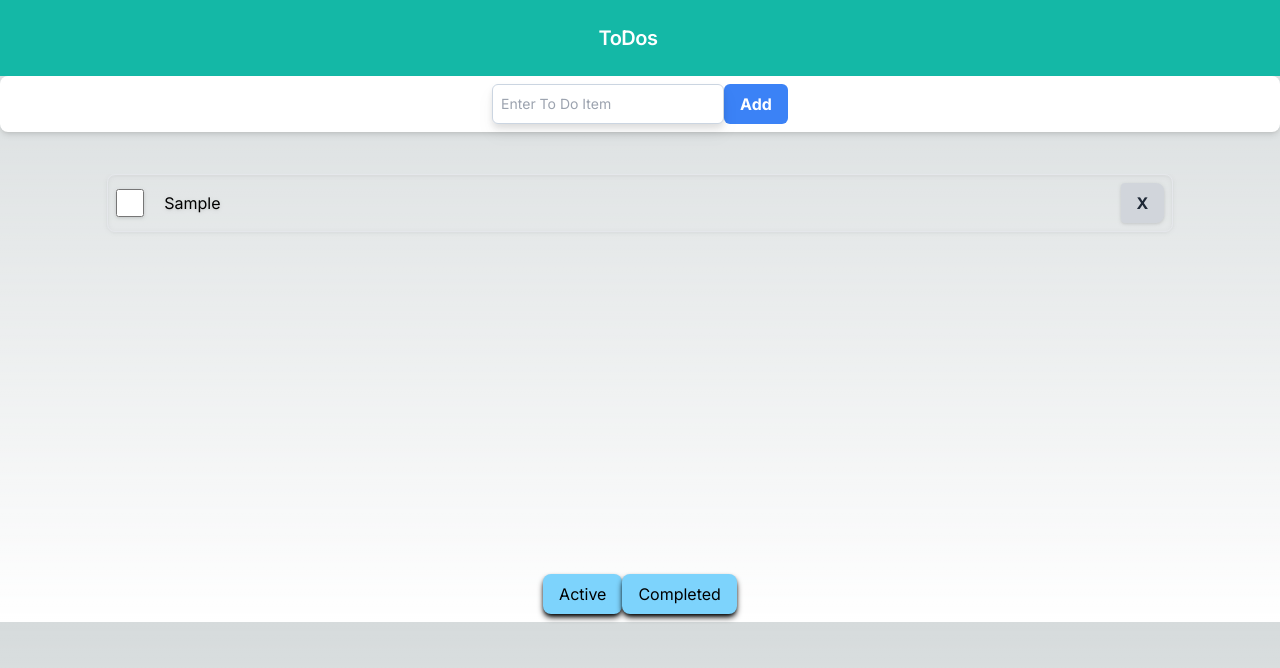
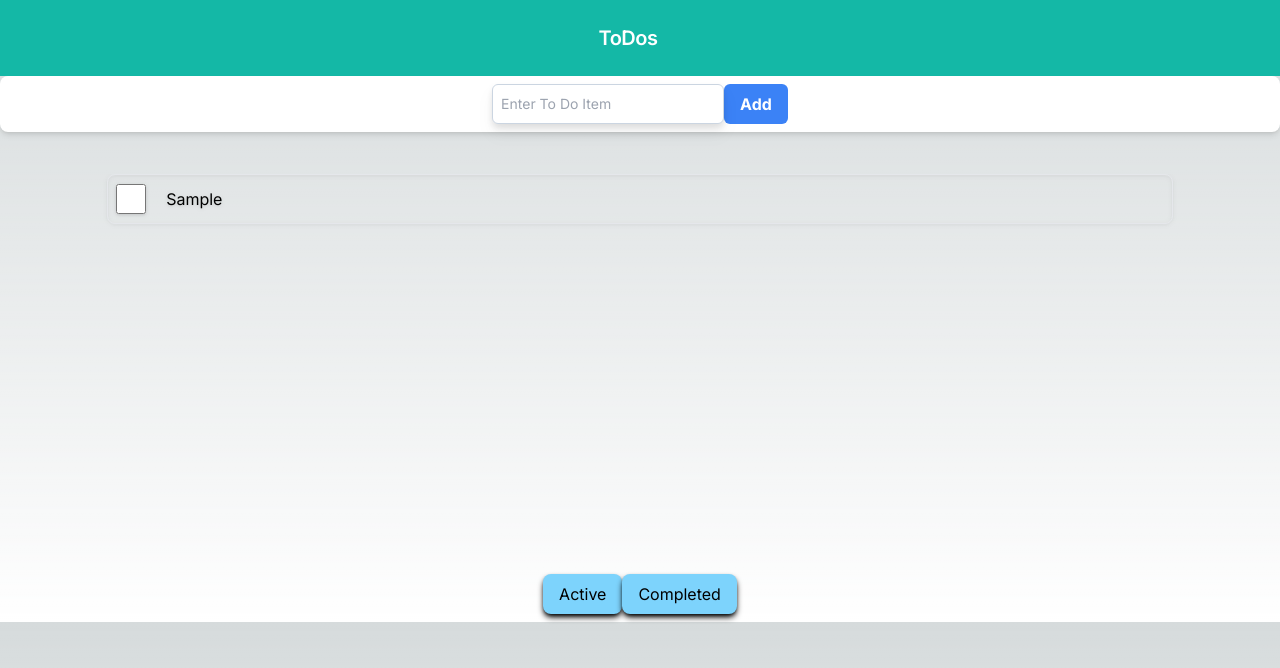
Before and after one commit to SheoranRavi/ListsApp, a Next.js app in the folder webapp/: page / in a window 1280 px wide. Both pictures are taken after typing "Sample" into the empty fields and a click on the button "Add". Shown: the top 668 px of the page. Built offline with nearby package versions, Linux system fonts and the light colour scheme.

Commit message:
removed the cross

```diff
--- a/webapp/src/app/components/ToDoItem.jsx
+++ b/webapp/src/app/components/ToDoItem.jsx
@@ -1,6 +1,5 @@
 import { useState } from "react";
 import toDoStates from "../common/toDoStates";
-import deleteToDoById from "../common/deleteToDoById";
 
 export default function ToDoItem(props) {
 	console.log("re-rendering ToDoItem");
@@ -33,11 +32,6 @@ export default function ToDoItem(props) {
         setTimeout(updateItems, 1000);
 	};
 
-	const removeItem = (e) => {
-		deleteToDoById(item.id);
-		updateItems();
-	};
-
 	return (
 		<>
 			<div className="flex space-x-5 w-10/12 p-2 justify-between
@@ -51,12 +45,6 @@ export default function ToDoItem(props) {
 					onChange={updateItem}
 				></input>
 				<div className="flex space-x-4 w-full justify-start">{item.text}</div>
-				<div
-					className="cursor-pointer rounded-lg bg-gray-300 hover:bg-gray-400 text-gray-800 font-bold py-2 px-4 rounded-l"
-					onClick={removeItem}
-				>
-					X
-				</div>
 			</div>
 		</>
 	);
```
